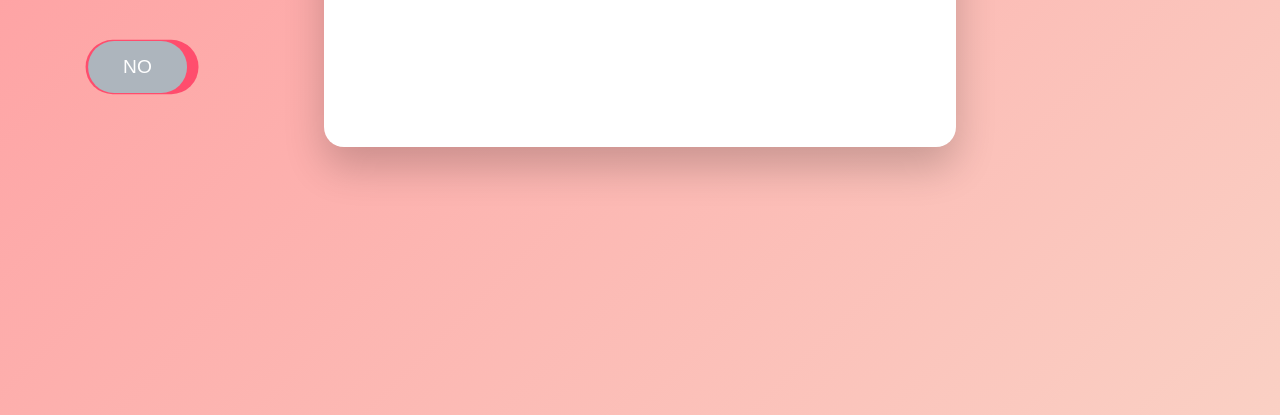
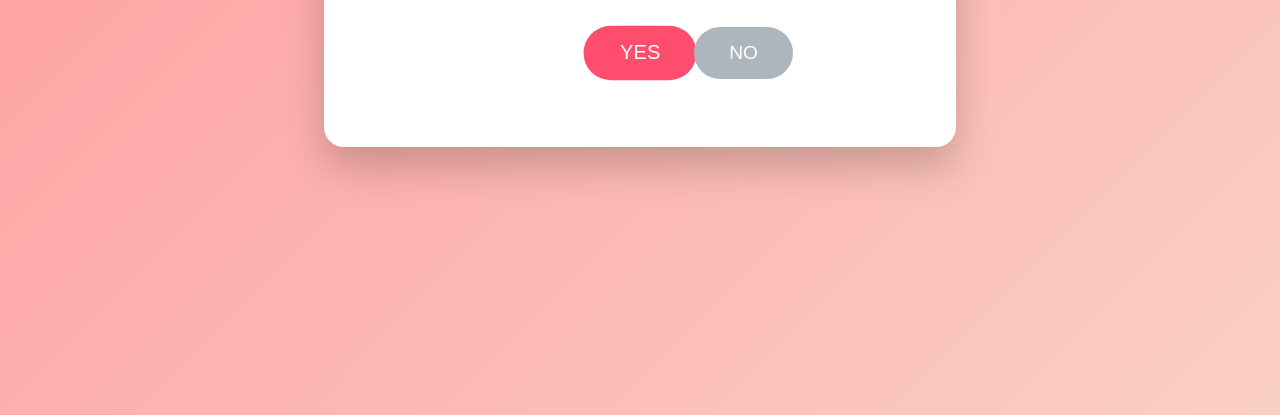
Before and after one commit to Dhruva22/Valentine, a plain HTML site: page index.html in a window 1280 px wide. Shown: the part 385-800 px from the top of the page. Drawn offline with Linux system fonts and the light colour scheme.

Commit message:
Refactor button styles in index.html
Removed unnecessary flex display and transform from buttons.

```diff
--- a/index.html
+++ b/index.html
@@ -34,10 +34,7 @@ h1 {
     margin-top: 30px;
     position: relative;
     height: 80px;
-    transform: translateX(-50%);
-    display: flex;
     gap: 25px; /* space between YES and NO */
-    align-items: center;
 }
 
 button {
```
